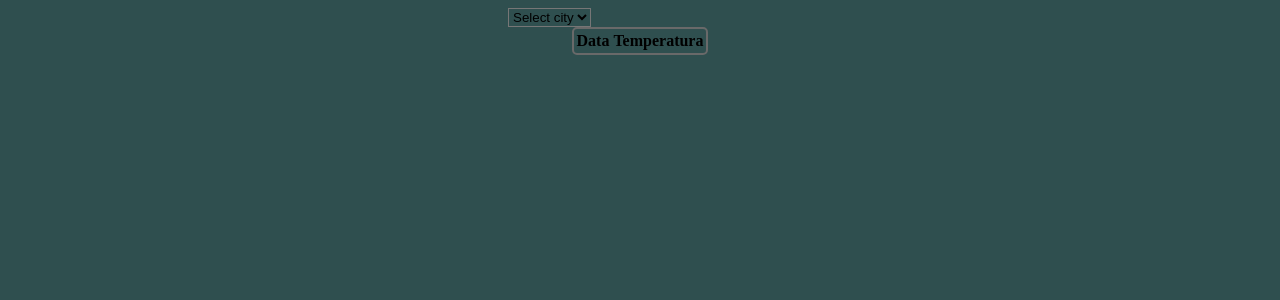
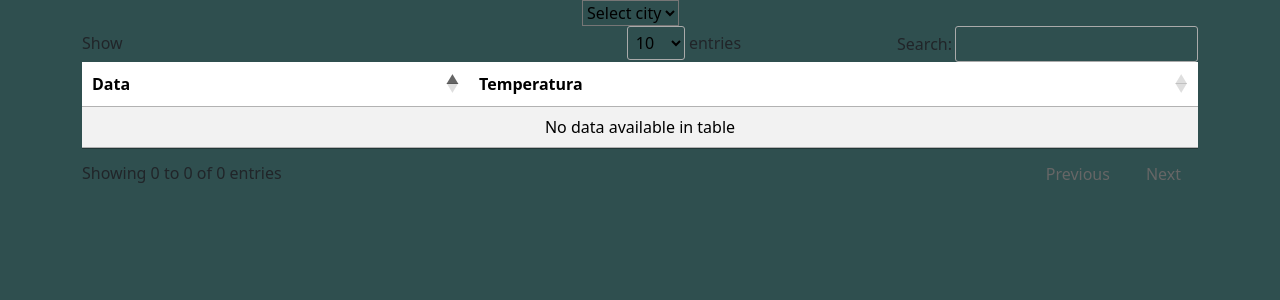
Before and after one commit to marius1one/JavaMVCMeteo, a Spring Boot app: page / in a window 1280 px wide. Shown: the top 300 px of the page. Run offline with Spring Boot 4, Linux system fonts and the light colour scheme; lists and menus that the app fills with data are empty; some libraries are stand-ins or nearby versions.

Commit message:
table styles added

```diff
--- a/src/main/java/com/example/javamvcmeteo/controllers/ForecastController.java
+++ b/src/main/java/com/example/javamvcmeteo/controllers/ForecastController.java
@@ -53,7 +53,7 @@ public class ForecastController {
     private static ArrayList<ForecastModel> getForecasts(String city) throws IOException {
         var forecasts = new ArrayList<ForecastModel>();
 
-        if (city != null) {
+        if (city != null && !city.equals("")) {
             var meteoForecastsJson = GetMeteoForecastsJson(city);
             Root meteoObj = GetObjectFromJson(meteoForecastsJson);
             for (var item : meteoObj.forecastTimestamps) {
--- a/src/main/resources/templates/index.html
+++ b/src/main/resources/templates/index.html
@@ -2,19 +2,24 @@
 <html lang="en">
 <head>
     <meta charset="UTF-8">
+
     <title>Title</title>
+    <link href="https://cdn.datatables.net/2.0.2/css/dataTables.dataTables.min.css" rel="stylesheet">
+    <link href="https://cdn.jsdelivr.net/npm/bootstrap@5.3.3/dist/css/bootstrap.min.css" rel="stylesheet"
+          integrity="sha384-QWTKZyjpPEjISv5WaRU9OFeRpok6YctnYmDr5pNlyT2bRjXh0JMhjY6hW+ALEwIH" crossorigin="anonymous">
     <style>
         body {
             background: darkslategray;
 
         }
+
         select {
             margin-left: 500px;
             background: darkslategray;
         }
 
 
-        table {
+       /* table {
 
             animation: ease-in;
             margin: auto auto;
@@ -24,6 +29,7 @@
             border: 2px solid dimgray;
             border-radius: 5px;
         }
+
 
         table:hover {
             border: 2px solid white;
@@ -42,7 +48,7 @@
 
         td {
             border: 2px solid dimgray;
-        }
+        }*/
 
         /* div {
              align-items: center;
@@ -56,16 +62,17 @@
              margin-top: 300px;
          }*/
 
-        p {
+       /* p {
             margin-left: 10px;
         }
 
         div:hover {
             background: bisque;
-        }
+        }*/
     </style>
 </head>
 <body>
+<div class="container">
 <form method="get">
     <select name="city" onchange="this.form.submit()">
         <option value="">Select city</option>
@@ -74,18 +81,31 @@
         <option value="klaipeda" th:selected="${indexModel.city=='klaipeda'}">Klaipeda</option>
     </select>
 </form>
-<table>
-
+    <table id="myTable" class="table table-striped" style="width:100%">
+        <thead>
         <tr>
             <th>Data</th>
             <th>Temperatura</th>
         </tr>
-
+        </thead>
+        <tbody>
         <tr th:each="forecast : ${indexModel.forecasts}">
             <td th:text="${forecast.dateTime}"></td>
             <td th:text="${forecast.temperature}"></td>
         </tr>
+        </tbody>
+    </table>
+</div>
+</body>
+<script src="https://code.jquery.com/jquery-3.7.1.min.js"
+        integrity="sha256-/JqT3SQfawRcv/BIHPThkBvs0OEvtFFmqPF/lYI/Cxo=" crossorigin="anonymous"></script>
+<script src="https://cdn.jsdelivr.net/npm/bootstrap@5.3.3/dist/js/bootstrap.bundle.min.js"
+        integrity="sha384-YvpcrYf0tY3lHB60NNkmXc5s9fDVZLESaAA55NDzOxhy9GkcIdslK1eN7N6jIeHz"
+        crossorigin="anonymous"></script>
+<script src="https://cdn.datatables.net/2.0.2/js/dataTables.min.js"></script>
+<script>
+    let table = new DataTable('#myTable');
+</script>
 
-</table>
-</body>
+
 </html>
```
Lines whose indentation alone changed are shown as unchanged.
